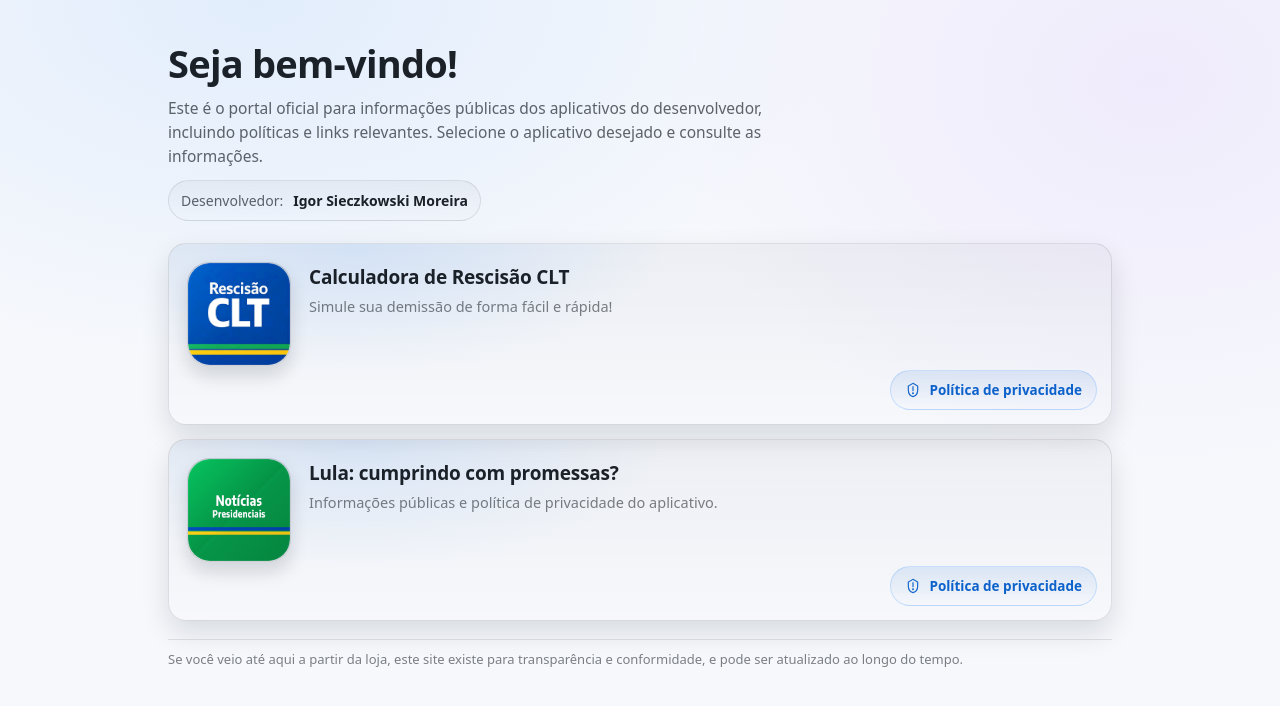
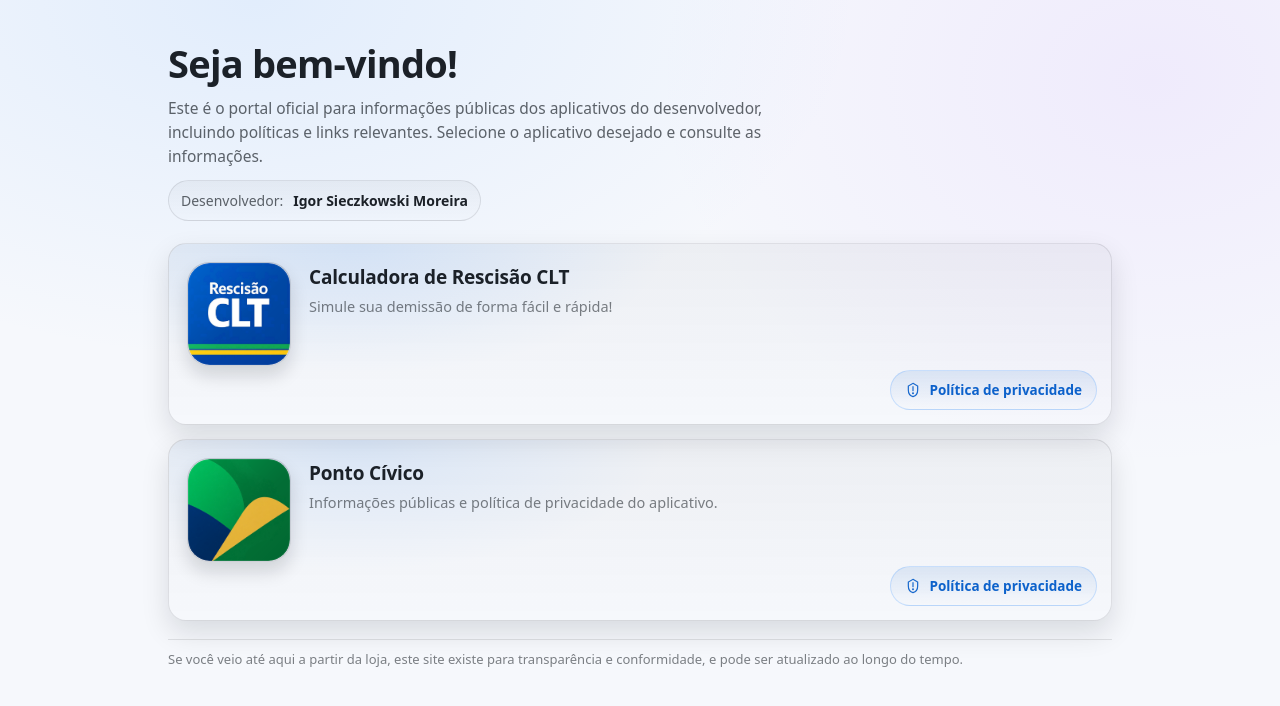
Before and after one commit to igorsiecz/igorsiecz.github.io, a plain HTML site: page index.html in a window 1280 px wide. Drawn offline with Linux system fonts and the light colour scheme.

Commit message:
Atualiza card do app para Ponto Civico (nome e icone)
Acompanha o rebranding do app (antes "Lula: cumprindo com promessas?",
antes disso listado nesta pagina com o icone assets/presidente.png).

Co-Authored-By: Claude Sonnet 5 <noreply@anthropic.com>

```diff
--- a/index.html
+++ b/index.html
@@ -314,11 +314,11 @@
 
       <article class="card">
         <div class="app-icon" aria-hidden="true">
-          <img src="assets/presidente.png?v=20261028" alt="Ícone do app Lula: cumprindo com promessas?" />
+          <img src="assets/ponto-civico.png?v=20261125" alt="Ícone do app Ponto Cívico" />
         </div>
 
         <div class="app-content">
-          <h2 class="app-title">Lula: cumprindo com promessas?</h2>
+          <h2 class="app-title">Ponto Cívico</h2>
           <p class="app-subtitle">
             Informações públicas e política de privacidade do aplicativo.
           </p>
@@ -327,7 +327,7 @@
         <a class="pill"
            href="https://igorsiecz.github.io/privacy-policy-presidente/"
            rel="noopener"
-           aria-label="Abrir Política de Privacidade do app Lula: cumprindo com promessas?">
+           aria-label="Abrir Política de Privacidade do app Ponto Cívico">
           <svg viewBox="0 0 24 24" fill="none" aria-hidden="true">
             <path d="M12 2l7 4v6c0 5-3 9-7 10C8 21 5 17 5 12V6l7-4z" stroke="currentColor" stroke-width="1.8"/>
             <path d="M12 7v6" stroke="currentColor" stroke-width="1.8" stroke-linecap="round"/>
```
Also changed, not shown: assets/ponto-civico.png (added), assets/presidente.png (deleted).
